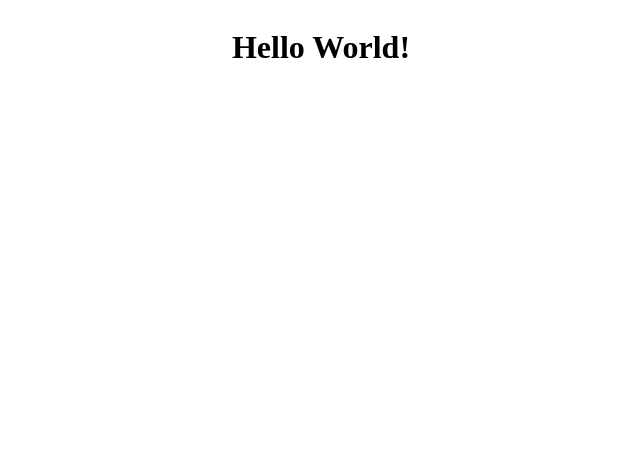
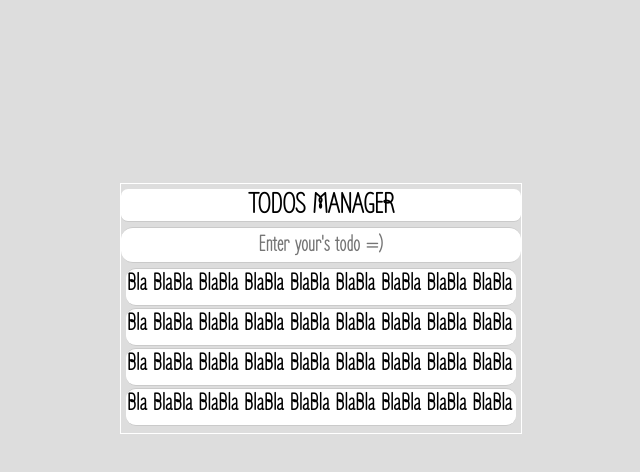
Before and after one commit to kirusha123/VUE-1, a Vue app: page / in a window 1280 px wide. Shown: the top 472 px of the page, without its empty margins (319-959 px from the left). Built offline with nearby package versions, Linux system fonts and the light colour scheme.

Commit message:
Early front-end version

```diff
--- a/public/index.html
+++ b/public/index.html
@@ -6,7 +6,7 @@
     <meta name="viewport" content="width=device-width, initial-scale=1.0" />
     <title>VUE</title>
   </head>
-  <body>
+  <body style="background-color: #DDD;">
     <noscript>
       <strong
         >We're sorry but codesandbox doesn't work properly without JavaScript
--- a/src/App.vue
+++ b/src/App.vue
@@ -5,6 +5,7 @@
 </template>
 
 <script>
+
 import Hello from './components/Hello';
 
 export default {
@@ -18,6 +19,7 @@ export default {
 <style>
     #app{
         display: flex;
-        justify-content: center;
+        align-content: center;
+        height: 600px;
     }
 </style>
--- a/src/components/Hello.vue
+++ b/src/components/Hello.vue
@@ -1,6 +1,75 @@
 <template>
-    <div class="hello">
-        <h1>{{ msg }}</h1>
+    <div class="section">
+        <div class="form">
+            <div class="header">
+                    <span>TODOS MANAGER</span>
+            </div>
+            <input id="task_in" placeholder="Enter your's todo =)"  class="input">
+            <ul>
+                <!--<li>
+                    <div class="float-left">
+                        <span id="l_id" class="id">2</span>
+                        <span class="ml-10 ">Bla BlaBla BlaBla BlaBla BlaBla BlaBla BlaBla BlaBla BlaBla BlaBla BlaBla BlaBla BlaBla BlaBla BlaBla BlaBla BlaBla BlaBla BlaBla BlaBla Bla</span>
+                    </div>
+                    <div class="float-right">
+                        <div class="changer"> boba</div>
+                        <div class="dumper float-right">a</div>
+                    </div>
+                </li>-->
+                <li>
+                    <tr>
+                        <td>
+                            <div>Bla BlaBla BlaBla BlaBla BlaBla BlaBla BlaBla BlaBla BlaBla BlaBla BlaBla BlaBla BlaBla BlaBla BlaBla BlaBla BlaBla BlaBla BlaBla BlaBla Bla</div>
+                        </td>
+                    </tr>
+                    <div class="side_menu">
+                        <div class="float-left">
+                            <div class="dumper">A</div>
+                            <div class="changer">B</div>
+                        </div>
+                    </div>
+                </li>
+                 <li>
+                    <tr>
+                        <td>
+                            <div>Bla BlaBla BlaBla BlaBla BlaBla BlaBla BlaBla BlaBla BlaBla BlaBla BlaBla BlaBla BlaBla BlaBla BlaBla BlaBla BlaBla BlaBla BlaBla BlaBla Bla</div>
+                        </td>
+                    </tr>
+                    <div class="side_menu">
+                        <div class="float-left">
+                            <div class="dumper">A</div>
+                            <div class="changer">B</div>
+                        </div>
+                    </div>
+                </li>
+                 <li>
+                    <tr>
+                        <td>
+                            <div>Bla BlaBla BlaBla BlaBla BlaBla BlaBla BlaBla BlaBla BlaBla BlaBla BlaBla BlaBla BlaBla BlaBla BlaBla BlaBla BlaBla BlaBla BlaBla BlaBla Bla</div>
+                        </td>
+                    </tr>
+                    <div class="side_menu">
+                        <div class="float-left">
+                            <div class="dumper">A</div>
+                            <div class="changer">B</div>
+                        </div>
+                    </div>
+                </li>
+                 <li>
+                    <tr>
+                        <td>
+                            <div>Bla BlaBla BlaBla BlaBla BlaBla BlaBla BlaBla BlaBla BlaBla BlaBla BlaBla BlaBla BlaBla BlaBla BlaBla BlaBla BlaBla BlaBla BlaBla BlaBla Bla</div>
+                        </td>
+                    </tr>
+                    <div class="side_menu">
+                        <div class="float-left">
+                            <div class="dumper">A</div>
+                            <div class="changer">B</div>
+                        </div>
+                    </div>
+                </li>
+            </ul>
+        </div>
     </div>
 </template>
 
@@ -14,10 +83,133 @@
 </script>
 
 <style scoped>
-    .hello{
-         flex:center;
-         width: 40%;
-         height: 40%;
-         text-align: center;
+
+    @font-face {
+        font-family: 'TestFont';
+        src: url("../fonts/ZenLoop-Regular.ttf");
     }
+
+    .section{
+        margin: auto;
+        max-height: 400px;
+        min-width: 400px;
+        max-width: 400px;
+        border: solid 1px white;
+    }
+    .form{
+        height: auto;
+        width: auto;
+        max-height: 400px;
+        min-width: 400px;
+    }
+    .float-left{
+        float: left;
+    }
+    .float-right{
+        float: Right;
+    }
+
+    .ml-10{
+        margin-left: 10px;
+    }
+
+
+    .header{
+        font-family: 'TestFont';
+        font-weight: 900;
+        font-size: 1.8rem;
+        margin-top: 5px;
+        width: 100%;
+        height: 2rem;
+        background-color: white;
+        line-height: 2rem;
+        text-align: center;
+        border-bottom: solid 1px #CACACA;
+        border-radius: 7px;
+    }
+    .input{
+        font-family: 'TestFont';
+        font-weight: 700;
+        margin-top: 5px;
+        line-height: 2rem;
+        font-size: 1.4rem;
+        width: 99%;
+        max-width: 100%;
+        background-color: white;
+        border: none;
+        text-align: center;
+        cursor: pointer;
+        border-bottom: solid 1px #CACACA;
+        border-top: solid 1px #CACACA;
+        border-radius: 12px;
+    }
+
+    .input:focus{
+        outline: none;
+        border-bottom: solid 1px #CACACA;
+        border-top: solid 1px #CACACA;
+        border-radius: 12px;
+    }
+
+    ul{
+        margin: 5px;
+        padding-left: 0;
+        max-height: 290px;
+        overflow-y: auto;
+        overflow-x: hidden;
+    }
+
+    li {
+        font-family: 'TestFont';
+        font-weight: 700;
+        font-size: 1.5rem;
+        margin-bottom: 2px;
+        margin-right: 5px;
+        list-style-type: none;
+        background-color: white;
+        border-bottom: solid 1px #CACACA;
+        border-top: solid 1px #CACACA;
+        border-radius: 10px;
+        width: 100%;
+        overflow-x: auto;
+
+    }
+
+    li::-webkit-scrollbar {
+        display: none;
+        width: 0;
+    }
+
+    td div{
+
+        font-size: 1.5rem;
+        display: inline-block;
+        text-overflow: ellipsis;
+        white-space: nowrap;
+        overflow: hidden;
+    }
+
+    .side_menu{
+        position: absolute;
+        display: inline-block;
+        transform: translate(400px,-28px);
+    }
+
+    li:hover .side_menu .float-left{
+        visibility: visible;
+
+    }
+    .side_menu .float-left{
+        visibility: hidden;
+    }
+
+    .dumper{
+        display: inline-block;
+        margin-left: 0.5rem;
+    }
+    .changer{
+        display: inline-block;
+        margin-left:1rem;
+    }
+
 </style>
```
Also changed, not shown: src/fonts/Qahiri-Regular.ttf (added), src/fonts/ZenLoop-Regular.ttf (added), 6 other files (tests, documents, lock files or other folders).
